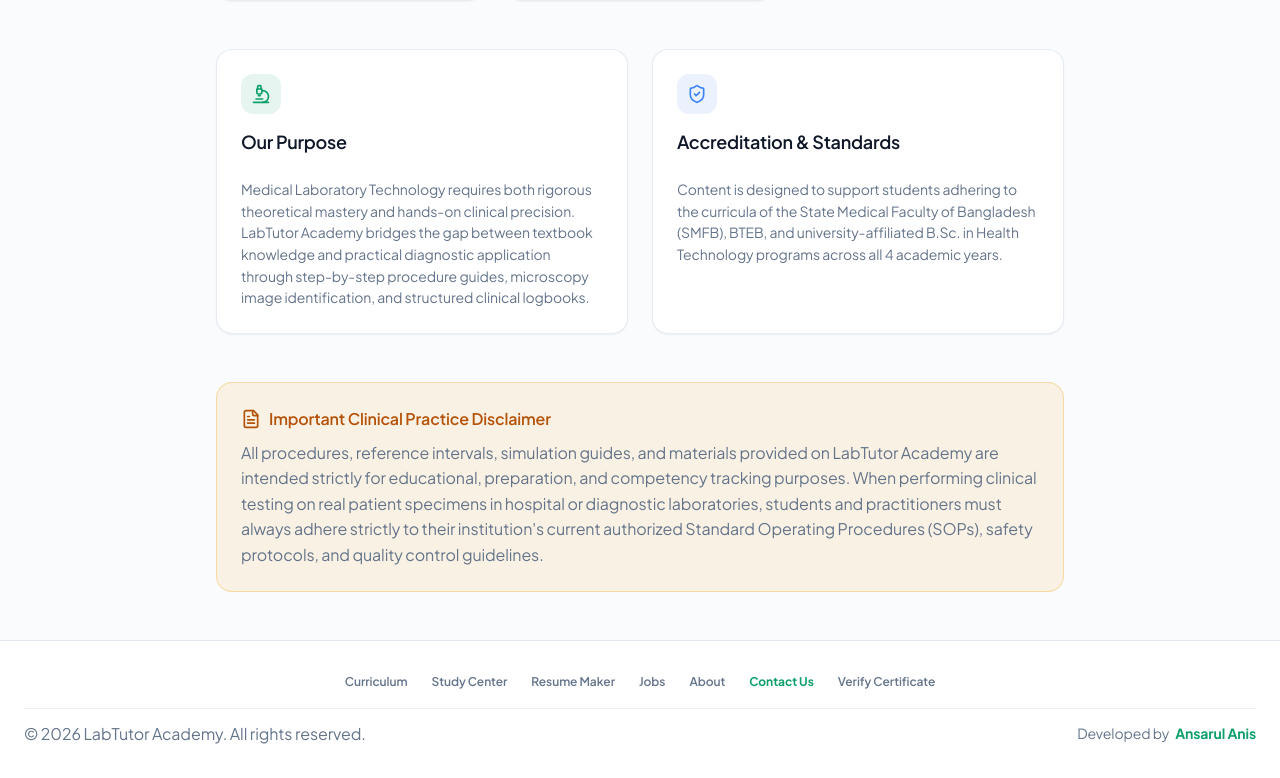
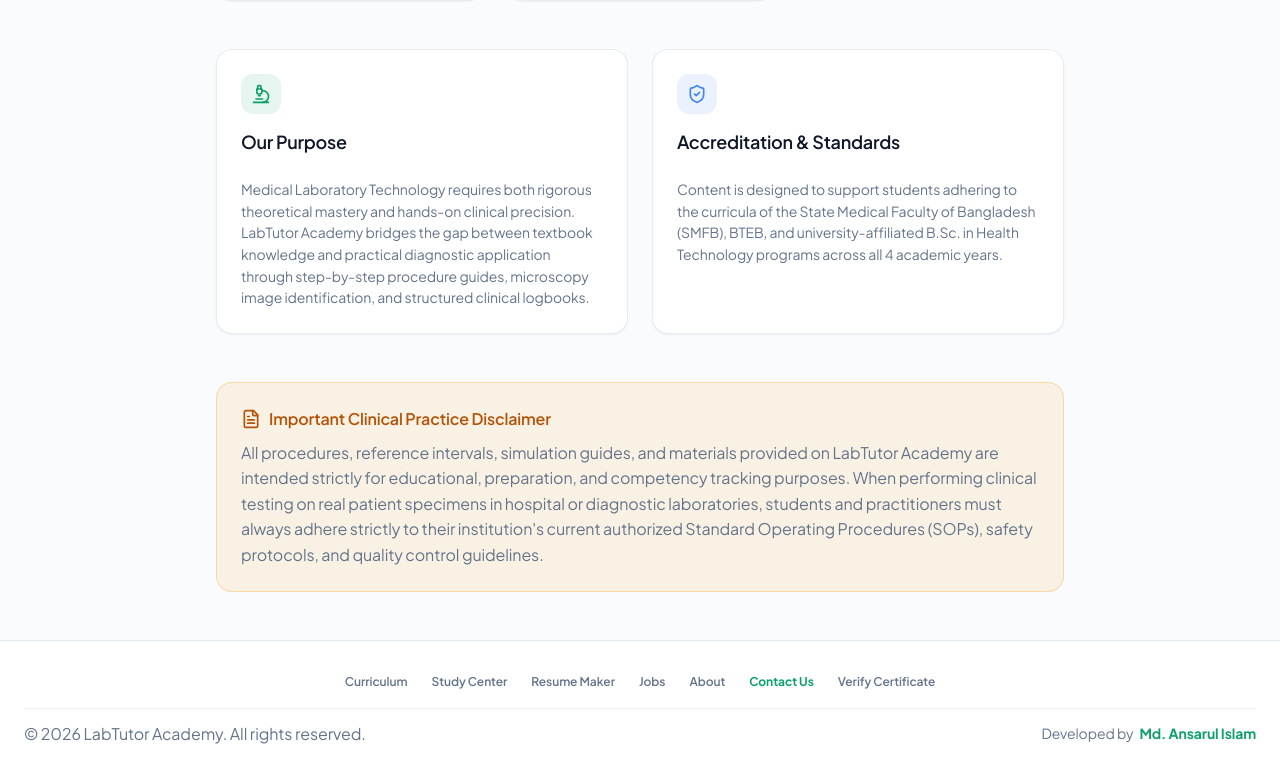
Before and after one commit to ansarulanisgit/medical-laboratory-technology-lms-system, a Next.js app: page /about in a window 1280 px wide. Shown: the part 1814-2592 px from the top of the page. Built offline with nearby package versions, Linux system fonts and the light colour scheme.

Commit message:
Update developer name in footer and announcements to Md. Ansarul Islam

```diff
--- a/src/components/layout/public-footer.tsx
+++ b/src/components/layout/public-footer.tsx
@@ -39,7 +39,7 @@
               rel="noopener noreferrer"
               className="font-bold text-primary hover:text-primary/80 transition-colors underline-offset-4 hover:underline"
             >
-              Ansarul Anis
+              Md. Ansarul Islam
             </Link>
           </div>
         </div>
--- a/src/lib/notifications/lms-announcement-context.tsx
+++ b/src/lib/notifications/lms-announcement-context.tsx
@@ -57,7 +57,7 @@
     priority: "NORMAL",
     targetAudience: "ALL",
     authorRole: "SUPER_ADMIN",
-    authorName: "Ansarul Anis (Lead Developer)",
+    authorName: "Md. Ansarul Islam (Lead Developer)",
     createdAt: "2026-09-06T12:00:00.000Z",
     readBy: [],
   },
```
